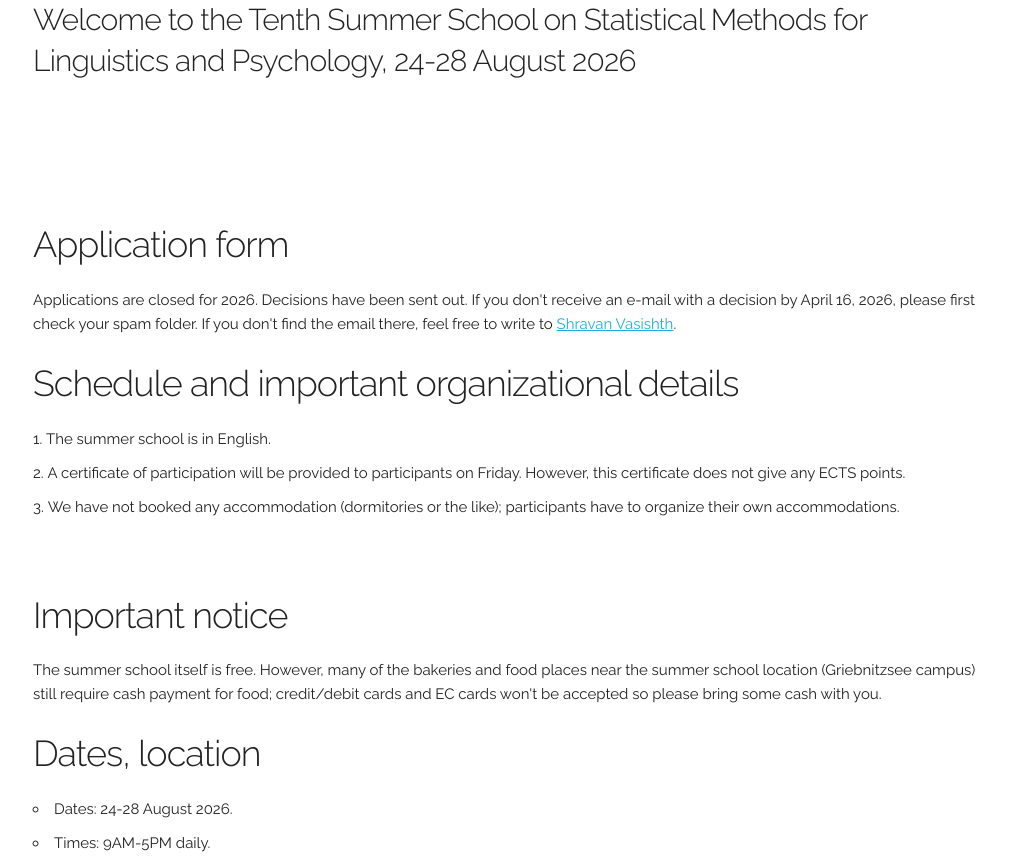
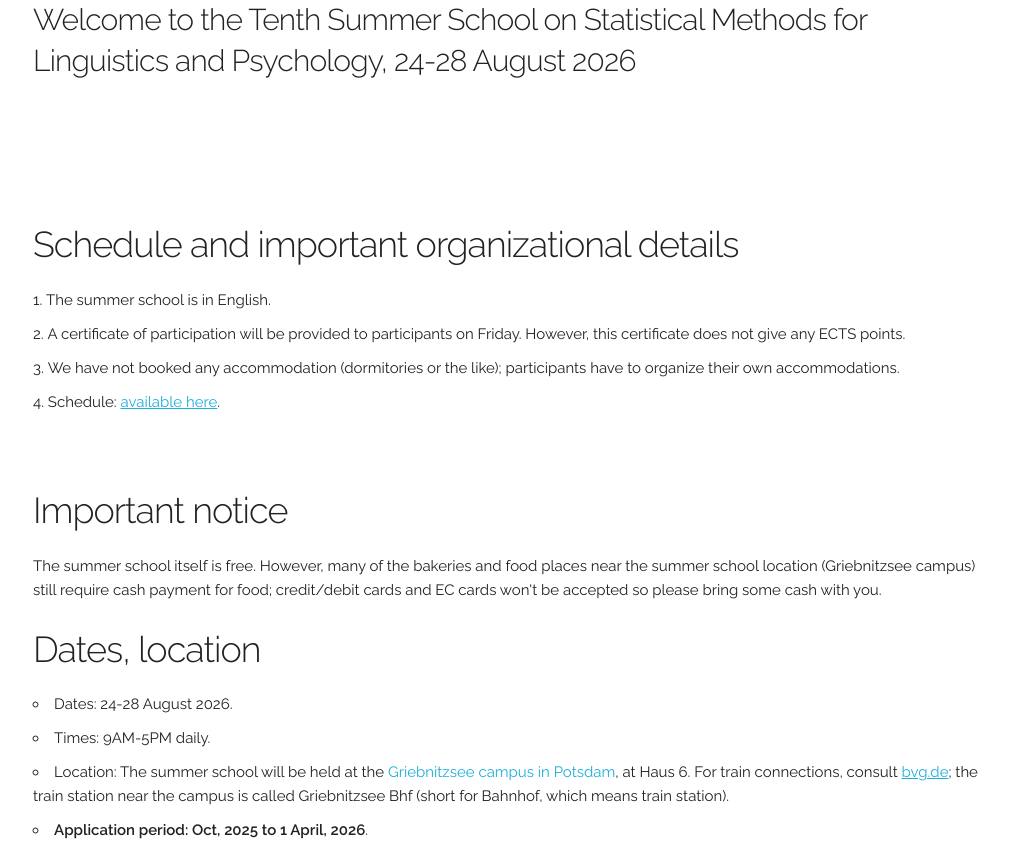
Before and after one commit to vasishth/smlp2026, a plain HTML site: page index.html in a window 1280 px wide. Shown: the top 858 px of the page, without its empty margins (127-1136 px from the left). Drawn offline with Linux system fonts and the light colour scheme.

Commit message:
added schedule

```diff
--- a/index.html
+++ b/index.html
@@ -40,14 +40,6 @@
     <div>
 
 <br><br>
-<h3>Application form</h3>
-
-Applications are closed for 2026. Decisions have been sent out. If
-you don't receive an e-mail with a decision by April 16, 2026,
-please first check your spam folder. If you don't find the email there, feel free to
-write to <a href="https://vasishth.github.io">Shravan Vasishth</a>.</strong>
-
-<br><br>
 
 <h3>Schedule and important organizational details</h3>
 
@@ -57,6 +49,7 @@ write to <a href="https://vasishth.github.io">Shravan Vasishth</a>.</strong>
     However, this certificate does not give any ECTS points.</li>
 <li>We have not booked any accommodation (dormitories or the like); participants
     have to organize their own accommodations.</li>
+<li>Schedule: <a href="./docs/Schedule-SMLP2026.pdf">available here</a>.
 </ol>
 
 <br><br>
```
